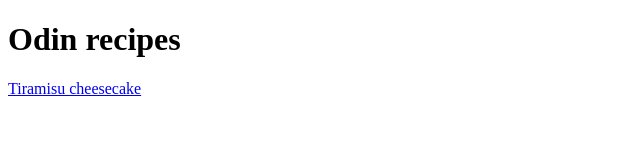
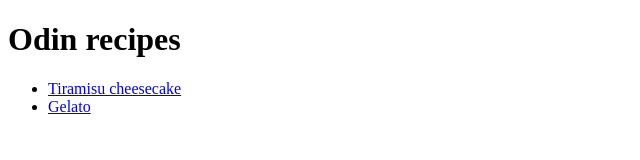
Before and after one commit to ewardou/odin-recipes, a plain HTML site: page index.html in a window 1280 px wide. Shown: the whole page, without its empty margins (0-640 px from the left). Drawn offline with Linux system fonts and the light colour scheme.

Commit message:
link gelato.html to index.html

```diff
--- a/index.html
+++ b/index.html
@@ -8,6 +8,10 @@
 
 <body>
     <h1>Odin recipes</h1>
-    <a href="./recipes/tiramisu_cheesecake.html" target="_blank">Tiramisu cheesecake</a>
+    <ul>
+    <li><a href="./recipes/tiramisu_cheesecake.html" target="_blank">Tiramisu cheesecake</a></li>
+    <li><a href="./recipes/gelato.html" target="_blank">Gelato</a></li>
+    </ul>
 </body>
+
 </html>
```
Also changed, not shown: images/gelato.jpg (added), 1 other file.
